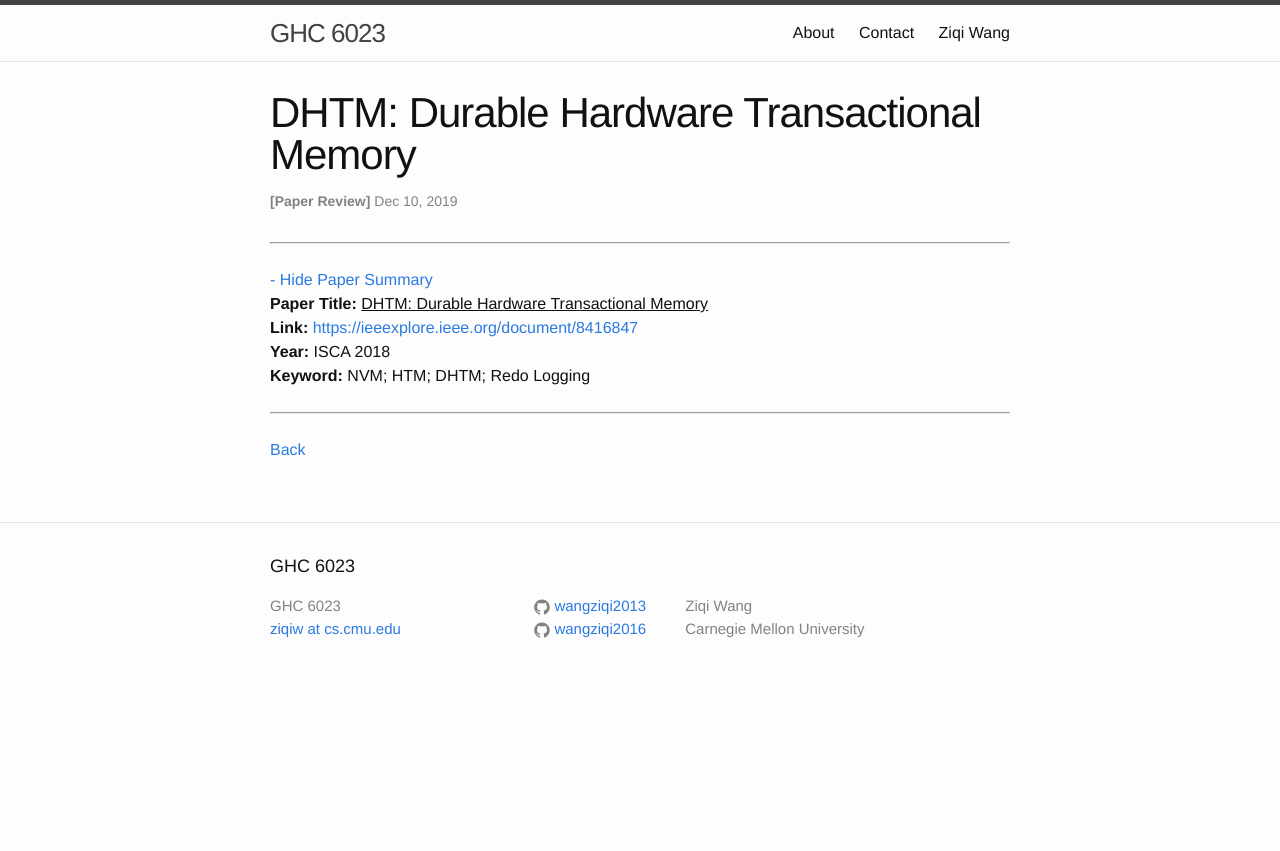
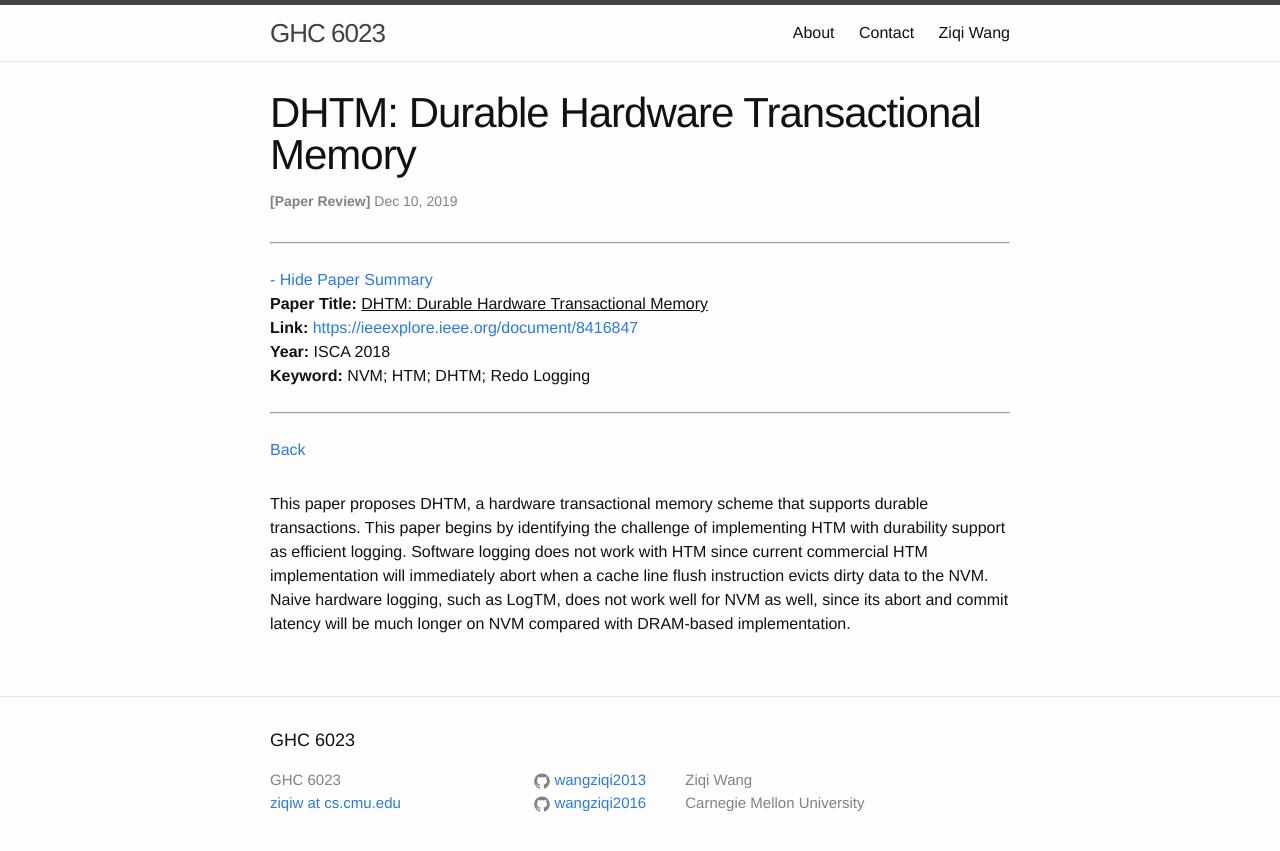
Before and after one commit to wangziqi2013/wangziqi2013.github.io, a Jekyll site: the page built from _posts/2019-12-09-dhtm.markdown, in a window 1280 px wide. Shown: the top 851 px of the page. Built offline with Jekyll 4.4.1, drawn with Linux system fonts in a browser that asks for light colours.

Commit message:
Adding motivation

```diff
--- a/_posts/2019-12-09-dhtm.markdown
+++ b/_posts/2019-12-09-dhtm.markdown
@@ -12,3 +12,9 @@ htm_cd:
 htm_cr:
 version_mgmt:
 ---
+
+This paper proposes DHTM, a hardware transactional memory scheme that supports durable transactions. This paper begins by
+identifying the challenge of implementing HTM with durability support as efficient logging. Software logging does not work
+with HTM since current commercial HTM implementation will immediately abort when a cache line flush instruction evicts dirty
+data to the NVM. Naive hardware logging, such as LogTM, does not work well for NVM as well, since its abort and commit
+latency will be much longer on NVM compared with DRAM-based implementation.
```
